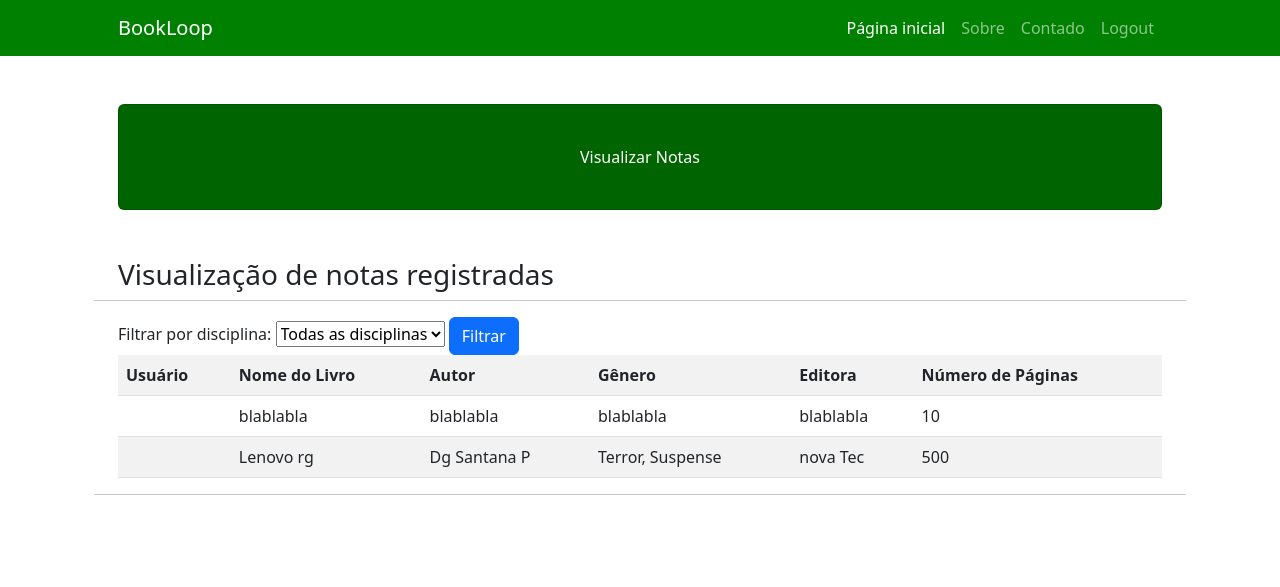
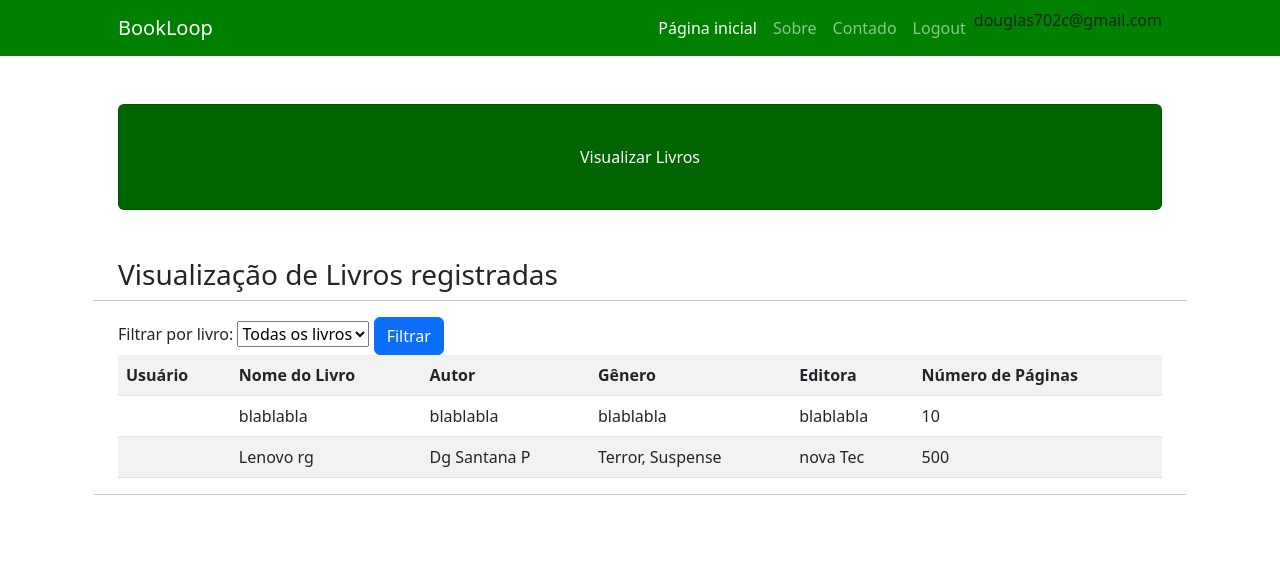
Before and after one commit to douglassantanapassos/bookloop, a Django app: page /visualizar/ in a window 1280 px wide. Shown: the top 587 px of the page. Run offline with Django 5.2, Linux system fonts and the light colour scheme; a user stored in the database is signed in; data comes from the database, SQL or seed files in the repository; both versions use the stored data as it was after the commit; some libraries are stand-ins or nearby versions.

Commit message:
Atualização: base, alterar, excluir lancar e visualizar. (19.07.25)

```diff
--- a/usuarios/templates/usuarios/alterar.html
+++ b/usuarios/templates/usuarios/alterar.html
@@ -1,10 +1,10 @@
 {% extends 'usuarios/base.html'%}
 
-{% block aba %}Alterar Notas{%endblock%}
-{% block titulo %}Alterar Notas{%endblock%}
+{% block aba %}Alterar Livros{%endblock%}
+{% block titulo %}Alterar Livos{%endblock%}
 {% block conteudo %}
 <h3>
-    Alteração de notas registradas
+    Alteração de livros cadastrados
 </h3>
 <hr>
 
--- a/usuarios/templates/usuarios/base.html
+++ b/usuarios/templates/usuarios/base.html
@@ -20,6 +20,7 @@
                         <li class="nav-item"><a class="nav-link" href="#!">Sobre</a></li>
                         <li class="nav-item"><a class="nav-link" href="#!">Contado</a></li>
                         <li class="nav-item"><a class="nav-link" href="{% url 'logout' %}">Logout</a></li>
+                        <li  class="nav-item">{{user.email}}</li>
                     </ul>
                 </div>
                 {% endblock %}
@@ -56,7 +57,7 @@
                     <div class="card h-100" style="background-color: #D3D3D3;">
                         <div class="card-body" style="background-color: #FFFFFF;">
                             <h2 class="card-title">Visualizar Livros</h2>
-                            <p class="card-text">Nesta opção você poderá visualizar todos os livros cadastrados</p>
+                            <p class="card-text">Nesta opção você poderá visualizar todos os livros cadastrados.</p>
                         </div>
                         <div class="card-footer"><a class="btn btn-primary btn-sm" href="{% url 'visualizar' %}">Clique aqui</a></div>
                     </div>
--- a/usuarios/templates/usuarios/lancar.html
+++ b/usuarios/templates/usuarios/lancar.html
@@ -38,7 +38,7 @@
                         <label for="numPaginas">Número de Páginas: </label>
                     </div>
                     <div class="form-floating mb-3">
-                    <button type="submit" class="btn btn-primary">Registrar Notas</button>
+                    <button type="submit" class="btn btn-primary">Registrar Livros</button>
                     </div>
                 </form>
             </div>
--- a/usuarios/templates/usuarios/visualizar.html
+++ b/usuarios/templates/usuarios/visualizar.html
@@ -1,10 +1,10 @@
 {% extends 'usuarios/base.html'%}
 
-{% block aba %}Visualizar Notas{%endblock%}
-{% block titulo %}Visualizar Notas{%endblock%}
+{% block aba %}Visualizar Livros{%endblock%}
+{% block titulo %}Visualizar Livros{%endblock%}
 {% block conteudo %}
 <h3>
-    Visualização de notas registradas
+    Visualização de Livros registradas
 </h3>
 <hr>
 
@@ -12,9 +12,9 @@
     {% csrf_token%}
 
     <div class="filter">
-        <label for="nomeLivro"> Filtrar por disciplina:</label>
+        <label for="nomeLivro"> Filtrar por livro:</label>
         <select name="livro">
-            <option>Todas as disciplinas</option>
+            <option>Todas os livros</option>
             {% for campo in lista_livros %}
                 <option >{{ campo.livro }}</option>
             {% endfor %}
--- a/usuarios/views.py
+++ b/usuarios/views.py
@@ -69,7 +69,7 @@ def lancar(request):
         livro_verificado = Livro.objects.filter(livro=livro.livro).first()
 
         if livro_verificado:
-            return HttpResponse("Disciplina já possui notas cadastradas!")
+            return HttpResponse("Livro já cadastrado!")
         else:
             livro.save()
             return render( request, 'usuarios/home.html')
@@ -94,7 +94,7 @@ def visualizar(request):
             return HttpResponse("Faça o login para acessar!")
     else:
         livro = request.POST.get('livro')
-        if livro == "Todas as disciplinas":
+        if livro == "Todos os Livros":
             lista_livros = Livro.objects.all()
             dicionario_livros = {'lista_livros':lista_livros}
             return render(request, 'usuarios/visualizar.html', dicionario_livros)
```
Also changed, not shown: usuarios/templates/usuarios/excluir.html (+4 -4 lines), db.sqlite3.
